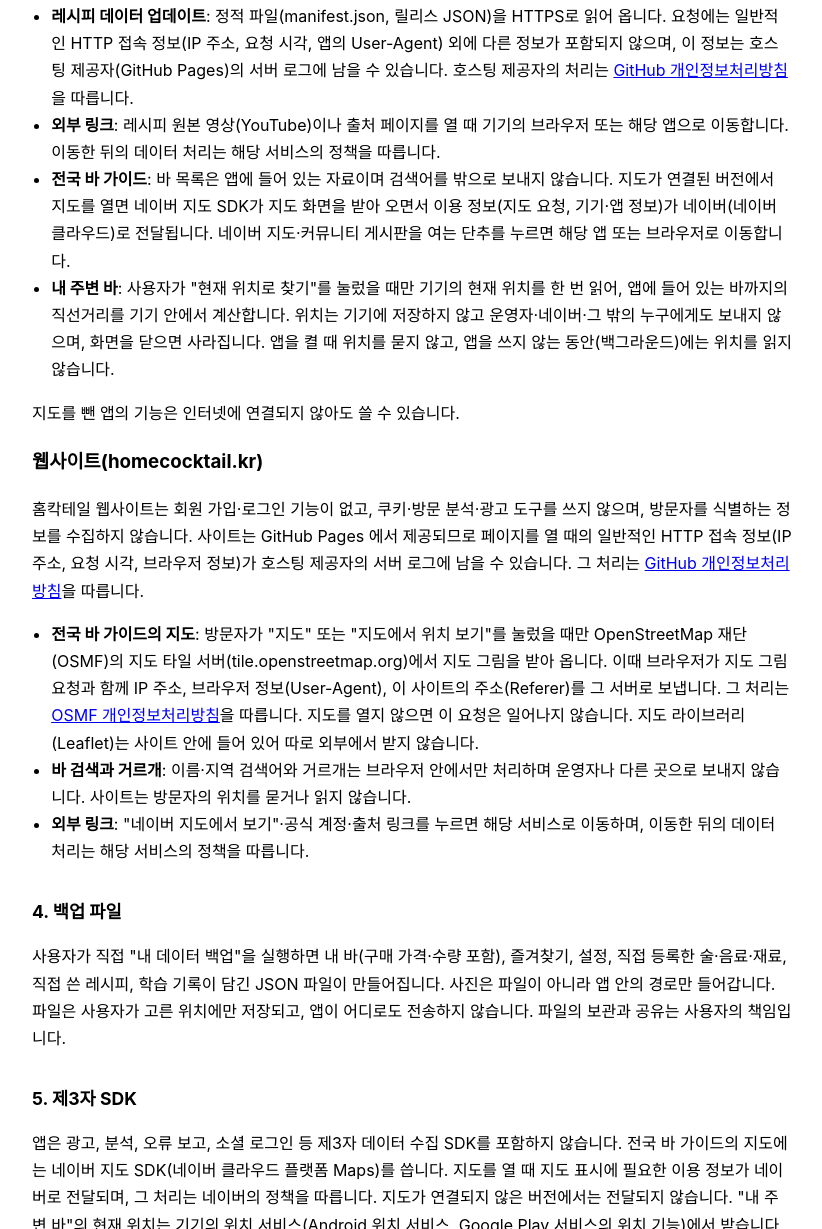
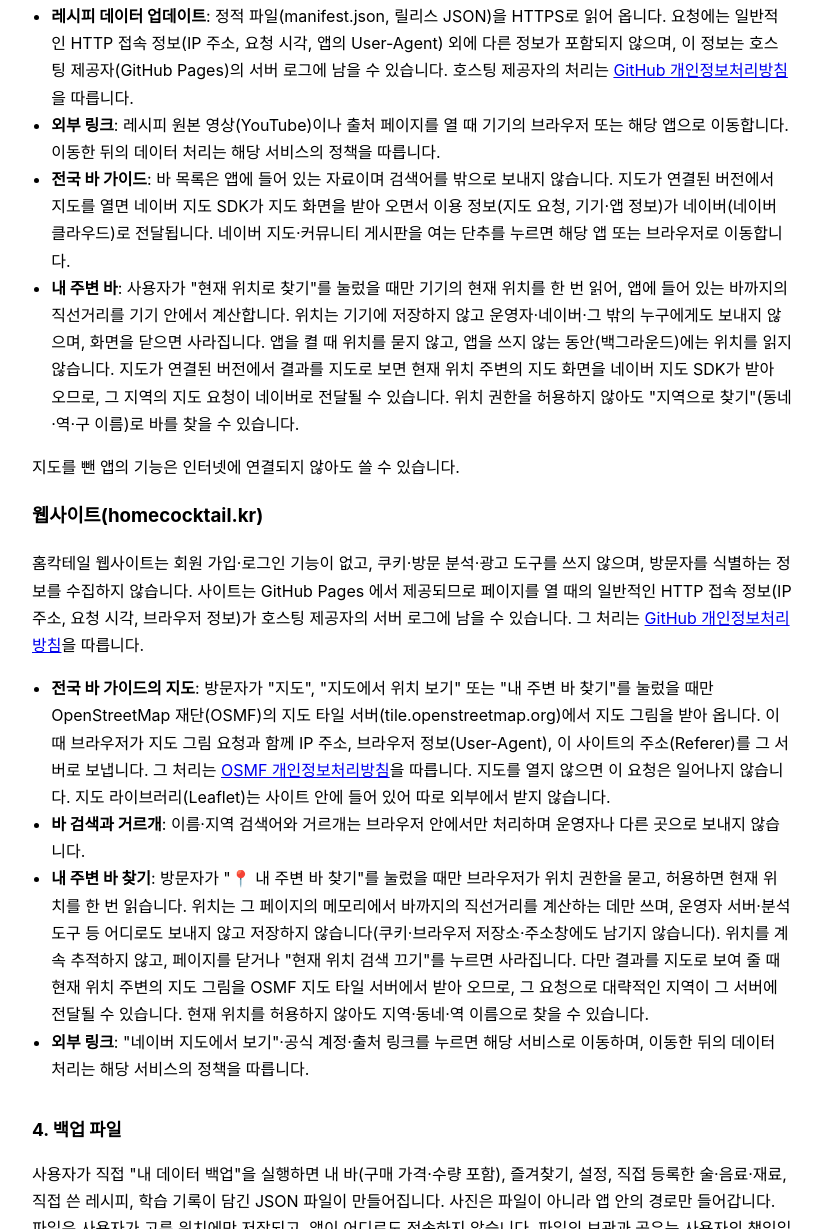
Before and after one commit to jusi1022/home_cocktail, a plain HTML site: page privacy/index.html in a window 1280 px wide. Shown: the part 737-1966 px from the top of the page, without its empty margins (228-1050 px from the left). Drawn offline with Linux system fonts and the light colour scheme.

Commit message:
privacy: 웹 '내 주변 바 찾기'(누를 때 한 번·메모리에서만 계산·저장·전송 없음·지도 타일로 대략 지역 전달 가능) 반영, '사이트는 위치를 묻지 않는다' 문장 삭제, 앱의 지도 연결 판 안내·권한 없이 지역 검색 (시행일 2026-11-20)

```diff
--- a/privacy/index.html
+++ b/privacy/index.html
@@ -41,15 +41,16 @@
   <li><strong>레시피 데이터 업데이트</strong>: 정적 파일(manifest.json, 릴리스 JSON)을 HTTPS로 읽어 옵니다. 요청에는 일반적인 HTTP 접속 정보(IP 주소, 요청 시각, 앱의 User-Agent) 외에 다른 정보가 포함되지 않으며, 이 정보는 호스팅 제공자(GitHub Pages)의 서버 로그에 남을 수 있습니다. 호스팅 제공자의 처리는 <a href="https://docs.github.com/site-policy/privacy-policies/github-general-privacy-statement">GitHub 개인정보처리방침</a>을 따릅니다.</li>
   <li><strong>외부 링크</strong>: 레시피 원본 영상(YouTube)이나 출처 페이지를 열 때 기기의 브라우저 또는 해당 앱으로 이동합니다. 이동한 뒤의 데이터 처리는 해당 서비스의 정책을 따릅니다.</li>
   <li><strong>전국 바 가이드</strong>: 바 목록은 앱에 들어 있는 자료이며 검색어를 밖으로 보내지 않습니다. 지도가 연결된 버전에서 지도를 열면 네이버 지도 SDK가 지도 화면을 받아 오면서 이용 정보(지도 요청, 기기·앱 정보)가 네이버(네이버 클라우드)로 전달됩니다. 네이버 지도·커뮤니티 게시판을 여는 단추를 누르면 해당 앱 또는 브라우저로 이동합니다.</li>
-  <li><strong>내 주변 바</strong>: 사용자가 "현재 위치로 찾기"를 눌렀을 때만 기기의 현재 위치를 한 번 읽어, 앱에 들어 있는 바까지의 직선거리를 기기 안에서 계산합니다. 위치는 기기에 저장하지 않고 운영자·네이버·그 밖의 누구에게도 보내지 않으며, 화면을 닫으면 사라집니다. 앱을 켤 때 위치를 묻지 않고, 앱을 쓰지 않는 동안(백그라운드)에는 위치를 읽지 않습니다.</li>
+  <li><strong>내 주변 바</strong>: 사용자가 "현재 위치로 찾기"를 눌렀을 때만 기기의 현재 위치를 한 번 읽어, 앱에 들어 있는 바까지의 직선거리를 기기 안에서 계산합니다. 위치는 기기에 저장하지 않고 운영자·네이버·그 밖의 누구에게도 보내지 않으며, 화면을 닫으면 사라집니다. 앱을 켤 때 위치를 묻지 않고, 앱을 쓰지 않는 동안(백그라운드)에는 위치를 읽지 않습니다. 지도가 연결된 버전에서 결과를 지도로 보면 현재 위치 주변의 지도 화면을 네이버 지도 SDK가 받아 오므로, 그 지역의 지도 요청이 네이버로 전달될 수 있습니다. 위치 권한을 허용하지 않아도 "지역으로 찾기"(동네·역·구 이름)로 바를 찾을 수 있습니다.</li>
 </ul>
 <p>지도를 뺀 앱의 기능은 인터넷에 연결되지 않아도 쓸 수 있습니다.</p>
 
 <h3>웹사이트(homecocktail.kr)</h3>
 <p>홈칵테일 웹사이트는 회원 가입·로그인 기능이 없고, 쿠키·방문 분석·광고 도구를 쓰지 않으며, 방문자를 식별하는 정보를 수집하지 않습니다. 사이트는 GitHub Pages 에서 제공되므로 페이지를 열 때의 일반적인 HTTP 접속 정보(IP 주소, 요청 시각, 브라우저 정보)가 호스팅 제공자의 서버 로그에 남을 수 있습니다. 그 처리는 <a href="https://docs.github.com/site-policy/privacy-policies/github-general-privacy-statement">GitHub 개인정보처리방침</a>을 따릅니다.</p>
 <ul>
-  <li><strong>전국 바 가이드의 지도</strong>: 방문자가 "지도" 또는 "지도에서 위치 보기"를 눌렀을 때만 OpenStreetMap 재단(OSMF)의 지도 타일 서버(tile.openstreetmap.org)에서 지도 그림을 받아 옵니다. 이때 브라우저가 지도 그림 요청과 함께 IP 주소, 브라우저 정보(User-Agent), 이 사이트의 주소(Referer)를 그 서버로 보냅니다. 그 처리는 <a href="https://osmfoundation.org/wiki/Privacy_Policy">OSMF 개인정보처리방침</a>을 따릅니다. 지도를 열지 않으면 이 요청은 일어나지 않습니다. 지도 라이브러리(Leaflet)는 사이트 안에 들어 있어 따로 외부에서 받지 않습니다.</li>
-  <li><strong>바 검색과 거르개</strong>: 이름·지역 검색어와 거르개는 브라우저 안에서만 처리하며 운영자나 다른 곳으로 보내지 않습니다. 사이트는 방문자의 위치를 묻거나 읽지 않습니다.</li>
+  <li><strong>전국 바 가이드의 지도</strong>: 방문자가 "지도", "지도에서 위치 보기" 또는 "내 주변 바 찾기"를 눌렀을 때만 OpenStreetMap 재단(OSMF)의 지도 타일 서버(tile.openstreetmap.org)에서 지도 그림을 받아 옵니다. 이때 브라우저가 지도 그림 요청과 함께 IP 주소, 브라우저 정보(User-Agent), 이 사이트의 주소(Referer)를 그 서버로 보냅니다. 그 처리는 <a href="https://osmfoundation.org/wiki/Privacy_Policy">OSMF 개인정보처리방침</a>을 따릅니다. 지도를 열지 않으면 이 요청은 일어나지 않습니다. 지도 라이브러리(Leaflet)는 사이트 안에 들어 있어 따로 외부에서 받지 않습니다.</li>
+  <li><strong>바 검색과 거르개</strong>: 이름·지역 검색어와 거르개는 브라우저 안에서만 처리하며 운영자나 다른 곳으로 보내지 않습니다.</li>
+  <li><strong>내 주변 바 찾기</strong>: 방문자가 "📍 내 주변 바 찾기"를 눌렀을 때만 브라우저가 위치 권한을 묻고, 허용하면 현재 위치를 한 번 읽습니다. 위치는 그 페이지의 메모리에서 바까지의 직선거리를 계산하는 데만 쓰며, 운영자 서버·분석 도구 등 어디로도 보내지 않고 저장하지 않습니다(쿠키·브라우저 저장소·주소창에도 남기지 않습니다). 위치를 계속 추적하지 않고, 페이지를 닫거나 "현재 위치 검색 끄기"를 누르면 사라집니다. 다만 결과를 지도로 보여 줄 때 현재 위치 주변의 지도 그림을 OSMF 지도 타일 서버에서 받아 오므로, 그 요청으로 대략적인 지역이 그 서버에 전달될 수 있습니다. 현재 위치를 허용하지 않아도 지역·동네·역 이름으로 찾을 수 있습니다.</li>
   <li><strong>외부 링크</strong>: "네이버 지도에서 보기"·공식 계정·출처 링크를 누르면 해당 서비스로 이동하며, 이동한 뒤의 데이터 처리는 해당 서비스의 정책을 따릅니다.</li>
 </ul>
 
```
